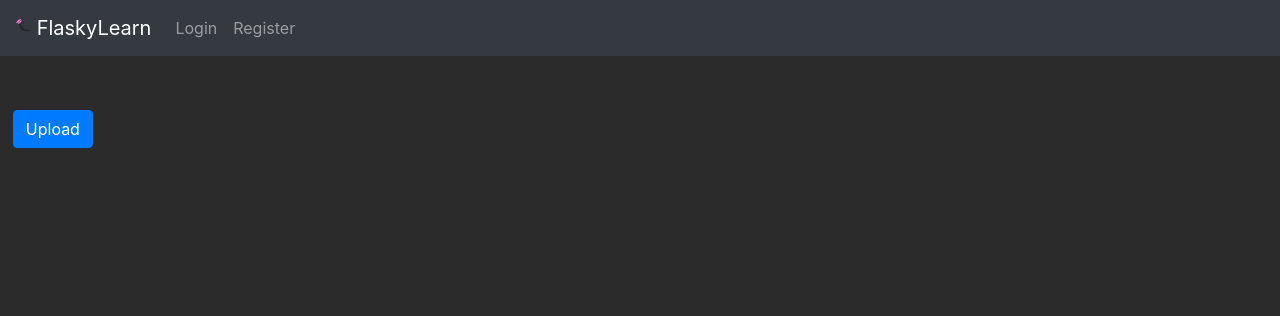
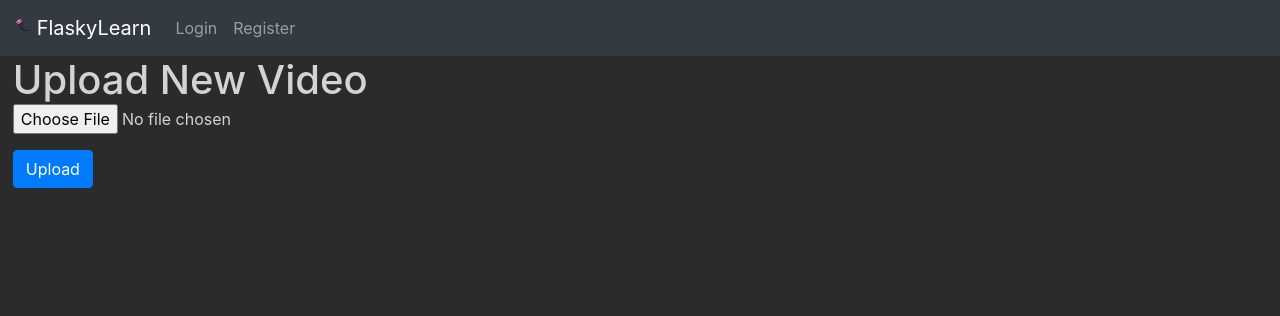
Before and after one commit to Sclafus/FlaskyLearn, a Flask app: page /dashboard/ in a window 1280 px wide. Shown: the top 316 px of the page. Run offline with Flask 2, Linux system fonts and the light colour scheme; parts of the project's set-up code (start-up, migrations or seed data) failed here and were passed over; some libraries are stand-ins or nearby versions.

Commit message:
fixed css for dashboard

```diff
--- a/static/css/style.css
+++ b/static/css/style.css
@@ -10,7 +10,16 @@ label {
   color: #d3d3d3;
 }
 
+h1 {
+  margin: 0 1vw;
+  color: #d3d3d3;
+}
+
 form {
-  margin: 0 1vw 0 1vw;
+  margin: 0 1vw;
+}
+
+form input {
+  color: #d3d3d3;
 }
 /*# sourceMappingURL=style.css.map */
--- a/static/css/style.scss
+++ b/static/css/style.scss
@@ -7,7 +7,14 @@ body {
 label {
   color: #d3d3d3;
 }
+h1 {
+  margin: 0 1vw;
+  color: #d3d3d3;
+}
 
 form {
-  margin: 0 1vw 0 1vw;
+  margin: 0 1vw;
+  input {
+    color: #d3d3d3;
+  }
 }
--- a/templates/dashboard.html
+++ b/templates/dashboard.html
@@ -1,13 +1,12 @@
 {% extends "base.html" %}
 {% block title %}Dashboard{% endblock %}
 {% block content %}
+<h1>Upload New Video</h1>
 <form method="post" enctype=multipart/form-data>
   <div class="form-group">
-    <label class="custom-file">
-      <input type="file" name="video" id="video" placeholder="Select Video" class="custom-file-input" aria-describedby="new file">
-      <span class="custom-file-control"></span>
-    </label>
+    <input type="file" class="form-control-file" name="video" id="video" placeholder="Select File" aria-describedby="New File">
   </div>
+
   <button type="submit" class="btn btn-primary">Upload</button>
 </form>
 {% endblock %}
```
Also changed, not shown: 1 other file.
